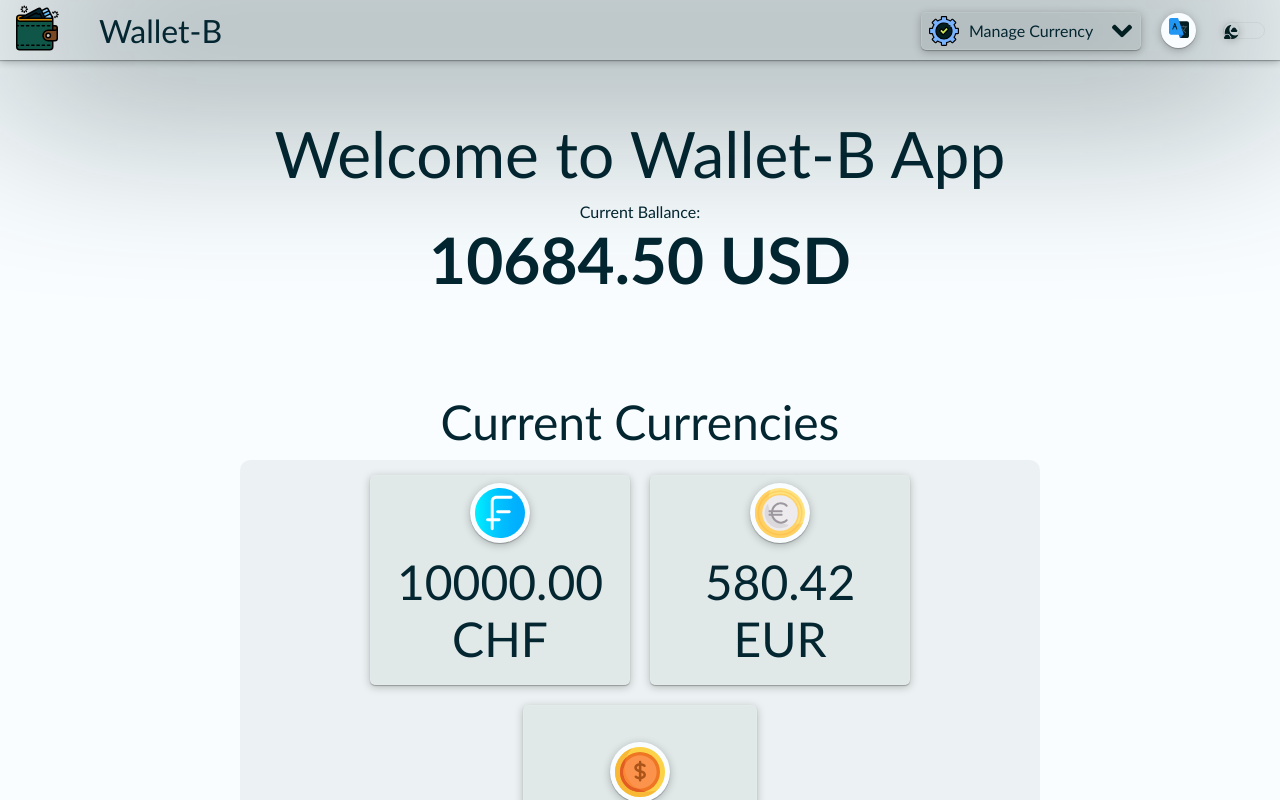
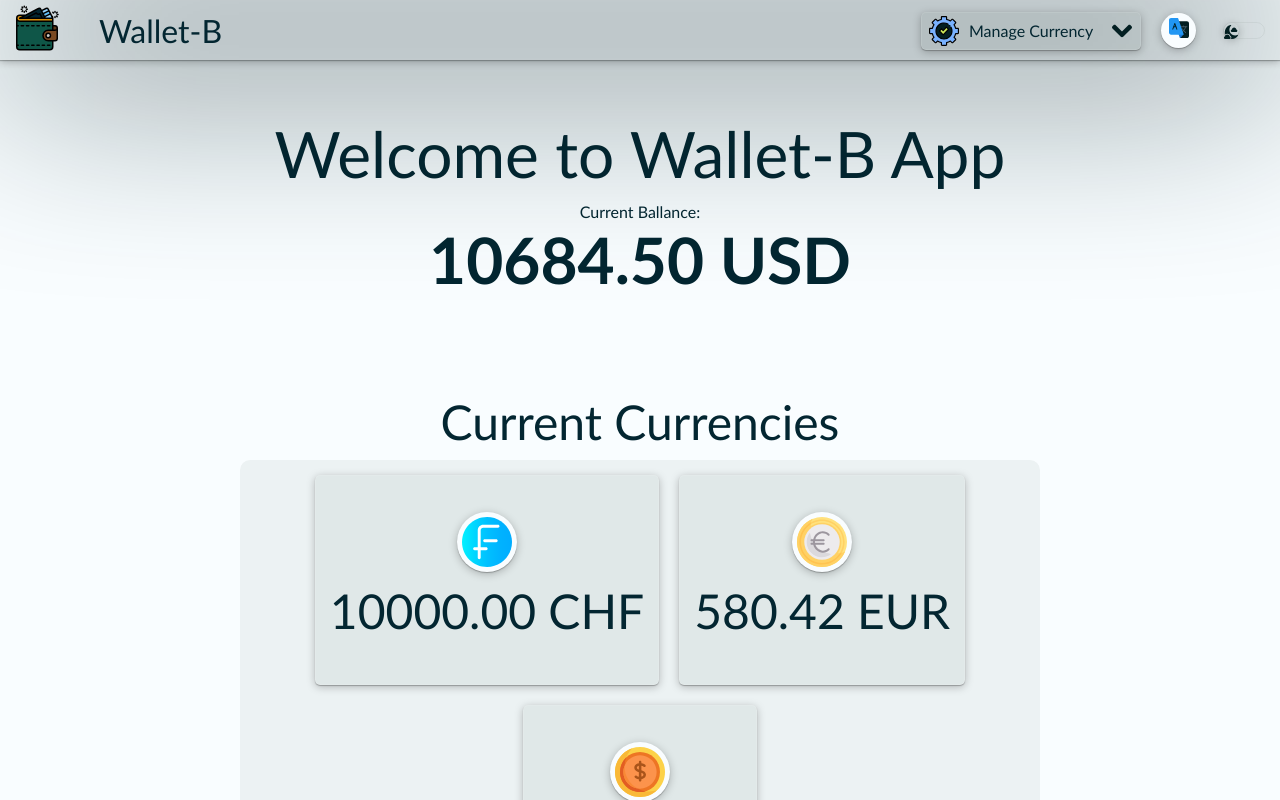
Before and after one commit to gilons/wallet-b, a React (Create React App) app: page / in a window 1280 px wide. Shown: the top 800 px of the page. Built offline with nearby package versions, Linux system fonts and the light colour scheme.

Commit message:
box adjusted to fit large amounts

```diff
--- a/src/components/currency-item/currency-item.component.tsx
+++ b/src/components/currency-item/currency-item.component.tsx
@@ -15,7 +15,7 @@ const MainContainer = styled(ContainerShadow)`
   margin: 10px;
   align-items: center;
   min-height: 200px;
-  max-width: 250px;
+  max-width: 100%;
 `;
 
 const IconContainer = styled(ContainerShadow)`
--- a/src/components/deposit-currency/deposit-currency.component.tsx
+++ b/src/components/deposit-currency/deposit-currency.component.tsx
@@ -100,6 +100,7 @@ export function DepositCurrency(props: CurrencyActionProps) {
           />
         </InputGroup>
         <InputGroup>
+        <TextNormal>{""}</TextNormal>
           <Input
             onChange={(event) =>
               dispatchInputUpdate({
--- a/src/components/transfer-currency/transfer-currency.component.tsx
+++ b/src/components/transfer-currency/transfer-currency.component.tsx
@@ -130,6 +130,7 @@ export function TransferCurrency(props: CurrencyActionProps) {
           />
         </InputGroup>
         <InputGroup>
+        <TextNormal>{""}</TextNormal>
           <Input
             onChange={(event) =>
               dispatchInputUpdate({
```
